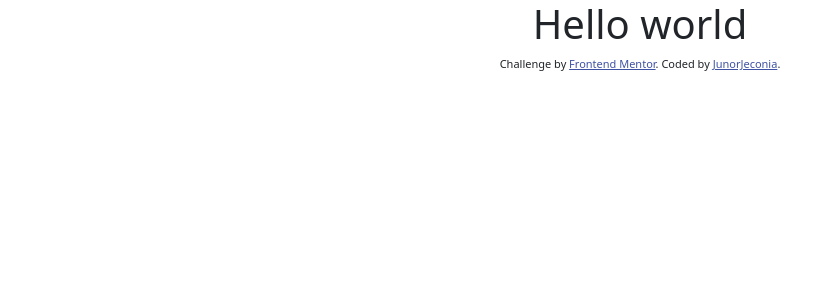
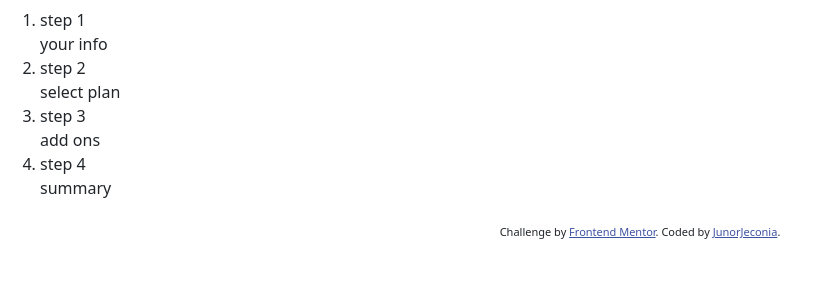
Before and after one commit to harshbix/multiStepForm.github.io, a React (Create React App) app: page / in a window 1280 px wide. Shown: the top 300 px of the page, without its empty margins (0-820 px from the left). Built offline with nearby package versions, Linux system fonts and the light colour scheme.

Commit message:
few changes made the steps component

```diff
--- a/src/components/layot.jsx
+++ b/src/components/layot.jsx
@@ -1,11 +1,19 @@
-import React from 'react';
+import React from "react";
+import Steps from "./steps";
 
-const layout = () => {
-    return (
-        <div>
-            <h1 className="text-center">Hello world</h1>
+const Layout = () => {
+  return (
+    <div className="layout">
+      <div className="p-2 row">
+        <div className="col-sm-4">
+          <Steps />
         </div>
-     );
-}
+        <div className="col-sm-auto">
 
-export default layout;
+        </div>
+      </div>
+    </div>
+  );
+};
+
+export default Layout;
--- /dev/null
+++ b/src/components/steps.jsx
@@ -0,0 +1,36 @@
+import React from "react";
+
+const Steps = () => {
+  const steps = [
+    {
+      step: "step 1",
+      detail: "your info",
+    },
+    {
+      step: "step 2",
+      detail: "select plan",
+    },
+    {
+      step: "step 3",
+      detail: "add ons",
+    },
+    {
+      step: "step 4",
+      detail: "summary",
+    },
+  ];
+
+  return (
+    <div>
+      <ol start={1}>
+        {steps.map((step, count) => (
+          <li key={count}>
+             {step.step} <br /> {step.detail}
+          </li>
+        ))}
+      </ol>
+    </div>
+  );
+};
+
+export default Steps;
```
